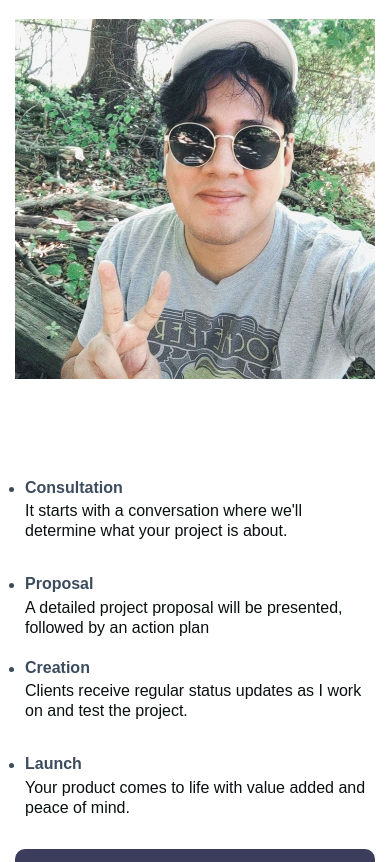
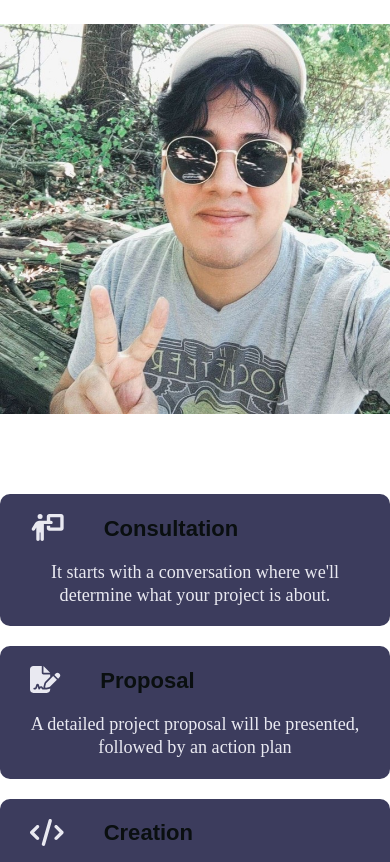
Before and after one commit to HondaChan14/Portfolio, a Gatsby site: page / in a window 390 px wide. Shown: the part 279-1141 px from the top of the page. Built offline with nearby package versions, Linux system fonts and the light colour scheme; Gatsby itself is replaced by a stand-in of ours.

Commit message:
Updated info section

```diff
--- /dev/null
+++ b/src/components/Info/InfoSection.js
@@ -0,0 +1,23 @@
+import React from 'react';
+import { FontAwesomeIcon } from '@fortawesome/react-fontawesome';
+import infos from '../../data/info';
+import '../../components/Info/infoSection.css';
+
+
+export default function InfoSection() {
+    return (
+        <section>
+            <ul className="info-list-container">
+                {infos.map(info => (
+                    <li key={info.url} className="container info-item">
+                        <div className='info-row'>
+                            <FontAwesomeIcon className="info-icon" icon={info.icon}/>
+                            <h3 className="info-title">{info.text}</h3>
+                        </div>
+                            <p className="info-description">{info.description}</p>
+                    </li>
+                ))}
+            </ul>
+        </section>
+    );
+}
--- /dev/null
+++ b/src/components/Info/infoSection.css
@@ -0,0 +1,46 @@
+@import url("../../styles/Global.css");
+
+@media only screen and (min-width: 320px) and (max-width: 479px) {
+
+    .info-list-container {
+        list-style-type: none;
+        padding: 0px;
+    }
+
+    .info-item {
+        display: flex;
+        flex-direction: column;
+        padding: 20px;
+        margin-bottom: 20px;
+    }
+
+    .info-row {
+        display: flex;
+        align-items: center;
+        margin-bottom: 20px;
+    }
+
+    .info-title {
+        font-size: var(--fs-400);
+        padding-left: 40px;
+        display: flex;
+        align-self: flex-end;
+    }
+
+    .info-icon {
+        font-size: var(--fs-500);
+        color: var(--clr-secondary);
+        padding-left: 10px;
+    }
+
+    .info-description {
+        font-size: var(--fs-300);
+        color: var(--clr-secondary);
+        line-height: 1.25;
+    }
+
+    .profile-container {
+        margin-top: 30px;
+        margin-bottom: 80px;
+    }
+}
--- a/src/data/info.js
+++ b/src/data/info.js
@@ -1,28 +1,28 @@
-const links = [
+const Info = [
     {
         text: "Consultation",
-        url: "https://www.gatsbyjs.com/docs/tutorial/getting-started/",
         description:
         "It starts with a conversation where we'll determine what your project is about.",
+        icon: "fa-solid fa-person-chalkboard"
     },
     {
         text: "Proposal",
-        url: "https://www.gatsbyjs.com/docs/how-to/",
         description:
         "A detailed project proposal will be presented, followed by an action plan",
+        icon: "fa-solid fa-file-signature"
     },
     {
         text: "Creation",
-        url: "https://www.gatsbyjs.com/docs/reference/",
         description:
         "Clients receive regular status updates as I work on and test the project.",
+        icon: "fa-solid fa-code"
     },
     {
         text: "Launch",
-        url: "https://www.gatsbyjs.com/docs/conceptual/",
         description:
-            "Your product comes to life with value added and peace of mind.",
+        "Your product comes to life with value added and peace of mind.",
+        icon: "fa-sharp fa-rocket"
     },
 ]
 
-export default links
+export default Info
--- a/src/pages/index.js
+++ b/src/pages/index.js
@@ -1,67 +1,27 @@
 import * as React from "react"
 import profileImage from '../images/profile.jpg';
 import '../styles/index.css'
-import infos from '../data/info';
 import Navbar from "../components/Navbar/Navbar";
+import InfoSection from "../components/Info/InfoSection";
 import SoftwareSkills from "../components/SoftwareSkills/SoftwareSkills";
 
 
 const IndexPage = () => {
   return (
-      <main className="pageStyles">
+      <main className="main-container">
         <Navbar />
-        <div className="columnStyles">
-            <h1 className="headingStyles">
+            <h1 className="heading-styles">
               Jason Jugo
               <br />
-              <span className="headingAccentStyles">— Software Engineer</span>
+              <span className="heading-accent-styles">— Software Engineer</span>
             </h1>
           <div className="container">
             <h2>Building Tomorrow's Solutions, One Line of Code at a Time</h2>
           </div>
-            <p></p>
-            <div className="columnStyles">
-              <img src={profileImage} alt="Profile of Jason" className="profileStyle"/>
+            <div className="profile-container">
+              <img src={profileImage} alt="Profile of Jason"/>
             </div>
-            <div className="listContainer">
-              <div className="columnStyles">
-                <ul className="listStyles">
-                  {infos.slice(0, 2).map(info => (
-                    <li key={info.url} className="listItemStyles">
-                      <span>
-                        <a
-                          className="linkStyle"
-                          href={`${info.url}?utm_source=starter&utm_medium=start-page&utm_campaign=minimal-starter`}
-                        >
-                          {info.text}
-                        </a>
-                        <p className="descriptionStyle">{info.description}</p>
-                      </span>
-                    </li>
-                  ))}
-                </ul>
-              </div>
-            </div>
-            <div className="listContainer">
-              <div className="columnStyles">
-                <ul className="listStyles">
-                  {infos.slice(2).map(info => (
-                    <li key={info.url} className="listItemStyles">
-                      <span>
-                        <a
-                          className="linkStyle"
-                          href={`${info.url}?utm_source=starter&utm_medium=start-page&utm_campaign=minimal-starter`}
-                        >
-                          {info.text}
-                        </a>
-                        <p className="descriptionStyle">{info.description}</p>
-                      </span>
-                    </li>
-                  ))}
-                </ul>
-              </div>
-            </div>
-          </div>
+            <InfoSection />
           <SoftwareSkills />
       </main>
   )
```
